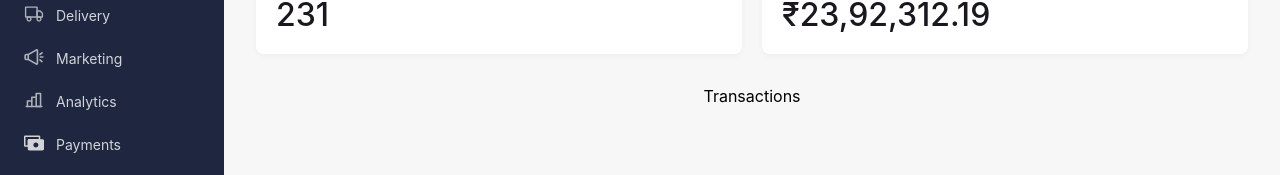
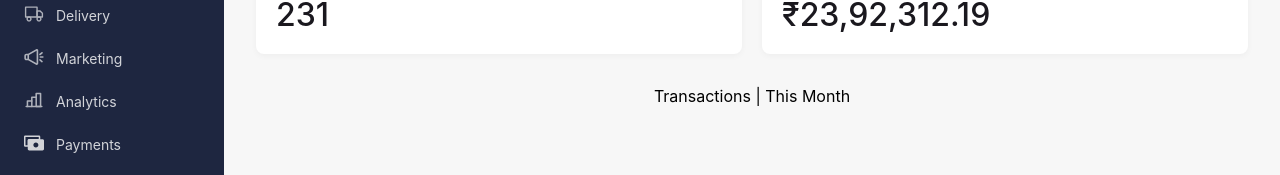
Before and after one commit to muhammedanaskhan/dasignment, a React (Create React App) app: page / in a window 1280 px wide. Shown: the part 221-396 px from the top of the page. Built offline with nearby package versions, Linux system fonts and the light colour scheme.

Commit message:
table header

```diff
--- a/src/components/Transactions/Transactions.jsx
+++ b/src/components/Transactions/Transactions.jsx
@@ -3,7 +3,17 @@ import './Transactions.css'
 
 function Transactions() {
   return (
-    <div>Transactions</div>
+    <div className='transactions'>
+      <p className='transactionTitle'>Transactions | This Month</p>
+      <div className="transactionsTable">
+        <div className="tableHeader">
+
+        </div>
+        <div className="tableBody">
+
+        </div>
+      </div>
+    </div>
   )
 }
 
```
